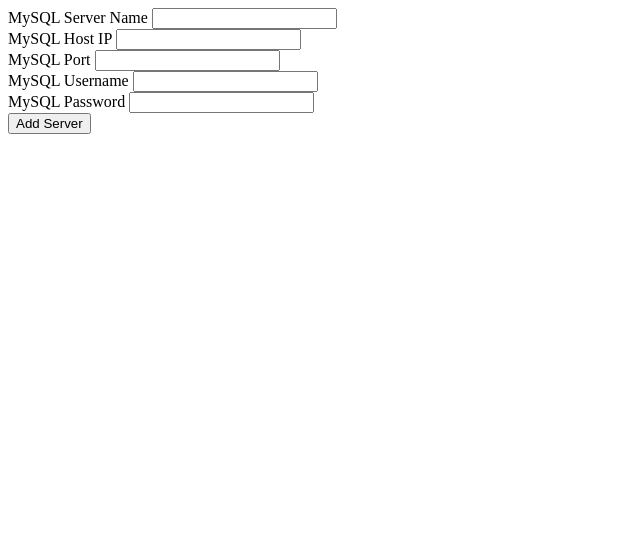
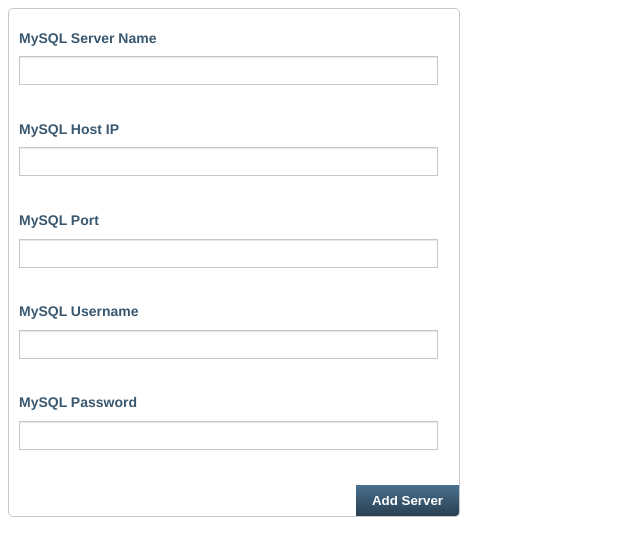
Before and after one commit to Siddhant-Tyagi/MyPy, a Django app: page /mypy/add_server/ in a window 1280 px wide. Shown: the top 556 px of the page, without its empty margins (0-640 px from the left). Run offline with Django 3.2, Linux system fonts and the light colour scheme; parts of the project's set-up code (start-up, migrations or seed data) failed here and were passed over.

Commit message:
added css to forms

```diff
--- a/mypy_app/forms.py
+++ b/mypy_app/forms.py
@@ -2,11 +2,16 @@
 from mypy_app.models import add_server
 
 class Add_Server_Form(forms.ModelForm):
-    mysql_server_name = forms.CharField(max_length=128, label="MySQL Server Name ")
-    mysql_host = forms.CharField(max_length=128, label="MySQL Host IP ")
-    mysql_port = forms.CharField(max_length=128, label="MySQL Port ")
-    mysql_username = forms.CharField(max_length=128, label="MySQL Username ")
-    mysql_password = forms.CharField(widget=forms.PasswordInput(), label="MySQL Password ")
+    mysql_server_name = forms.CharField(widget=forms.TextInput(attrs={'class' : 'input'}), \
+            max_length=128, label="MySQL Server Name ")
+    mysql_host = forms.CharField(widget=forms.TextInput(attrs={'class' : 'input'}), \
+            max_length=128, label="MySQL Host IP ")
+    mysql_port = forms.CharField(widget=forms.TextInput(attrs={'class' : 'input'}), \
+            max_length=128, label="MySQL Port ")
+    mysql_username = forms.CharField(widget=forms.TextInput(attrs={'class' : 'input'}), \
+            max_length=128, label="MySQL Username ")
+    mysql_password = forms.CharField(widget=forms.PasswordInput(attrs={'class': 'input'}), \
+            label="MySQL Password ")
 
     class Meta:
         model = add_server
--- a/mypy_app/views.py
+++ b/mypy_app/views.py
@@ -12,14 +12,11 @@
 
         if form.is_valid():
             form.save(commit=True)
-
             return index(request)
         else:
             print form.errors
     else:
         form = Add_Server_Form()
-
-
 
     return render_to_response('mypy_app/add_server.html', {'form': form}, context)
 
--- a/templates/mypy_app/add_server.html
+++ b/templates/mypy_app/add_server.html
@@ -2,17 +2,57 @@
 <html>
 <head>
 <title>Add Server</title>
+<style>
+form {
+	border: 1px solid #c6c7cc;
+	border-radius: 5px;
+	font: 14px/1.4 "Helvetica Neue", Helvetica, Arial, sans-serif;
+	overflow: hidden;
+	width: 450px;
+}
+
+.label {
+	color: #395870;
+	display: block;
+	font-weight: bold;
+	margin-bottom: 7px;
+	margin-left: 10px;
+}
+.input {
+	background: #fff;
+	margin: 10px;
+	border: 1px solid #c6c7cc;
+	box-shadow: inset 0 1px 1px rgba(0, 0, 0, .1);
+	color: #636466;
+	padding: 6px;
+	margin-top: 1px;
+	margin-bottom: 15px;
+	width: 90%;
+}
+
+.btn {
+	display: inline-block;
+	background: linear-gradient(#49708f, #293f50);
+	border: 0;
+	color: #fff;
+	float: right;
+	cursor: pointer;
+	font-weight: bold;
+	padding: 8px 16px;
+}
+</style>
 </head>
 
 <body>
 
 <form id="adding_server" method="post" action="/mypy/add_server/">
+	<br>
 	{% csrf_token %}
 	{% for field in form.visible_fields %}
-	      {{ field.label }} {{ field }}</br>
+	<span class="label">{{ field.label }}</span> {{ field }} </br></br>
 	{% endfor %}
 
-	      <input type="submit" name="submit" value="Add Server" />
+	<input type="submit" name="submit" value="Add Server" class="btn" />
 </form>
 </body>
 </html>
--- a/templates/mypy_app/index.html
+++ b/templates/mypy_app/index.html
@@ -18,7 +18,7 @@
          </ul>
 	 {% endfor %}
 {% else %}
-  <strong>No server info given</strong>
+  <strong>No servers present</strong>
 {% endif %}
 
 </body>
```
Also changed, not shown: mypy_app.db, 6 other files. Lines whose indentation alone changed are shown as unchanged.
